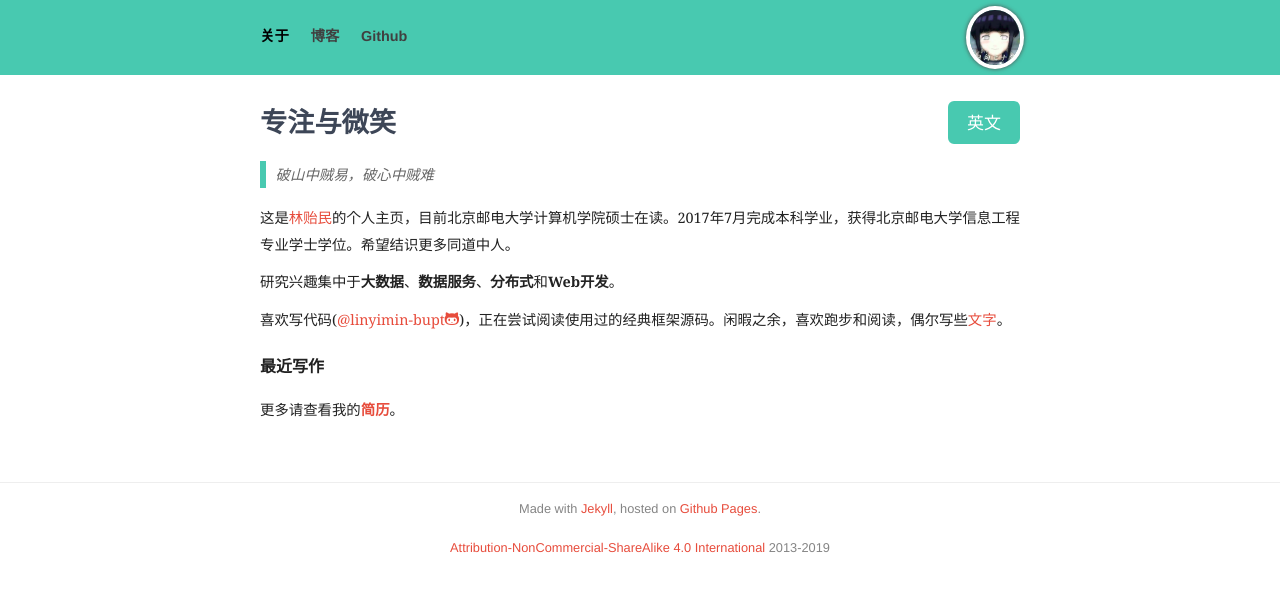
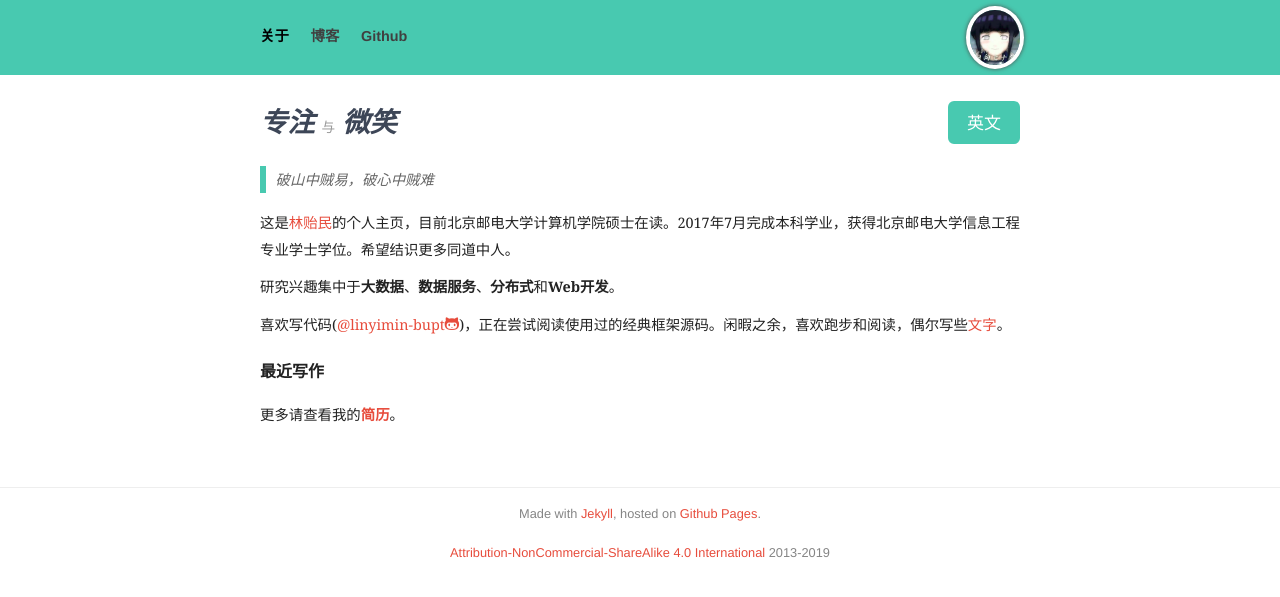
Before and after one commit to linyimin-bupt/linyimin.github.io, a Jekyll site: the page built from cn/index.html, in a window 1280 px wide. Shown: the top 597 px of the page. Built offline with Jekyll 4.4.1, drawn with Linux system fonts in a browser that asks for light colours; nearby versions of some CDN libraries.

Commit message:
fix style

```diff
--- a/cn/index.html
+++ b/cn/index.html
@@ -12,7 +12,11 @@
       <!--<a class="btn btn-lg" href="/contact">联系我</a>-->
       <a class="btn btn-lg" href="/">英文</a>
     </div>
-    <span class="hello">专注与微笑</span>
+    <span class="hello">
+      <em>专注</em>
+      <small>与</small>
+      <em>微笑</em>
+    </span>
   </h1>
 
   <blockquote>
--- a/index.html
+++ b/index.html
@@ -12,7 +12,7 @@
     </div>
     <span class="hello">
       <em>Be Fucosed</em>
-      <small>and
+      <small>and</small>
       <em>Smile Often</em>
     </span>
   </h1>
```
